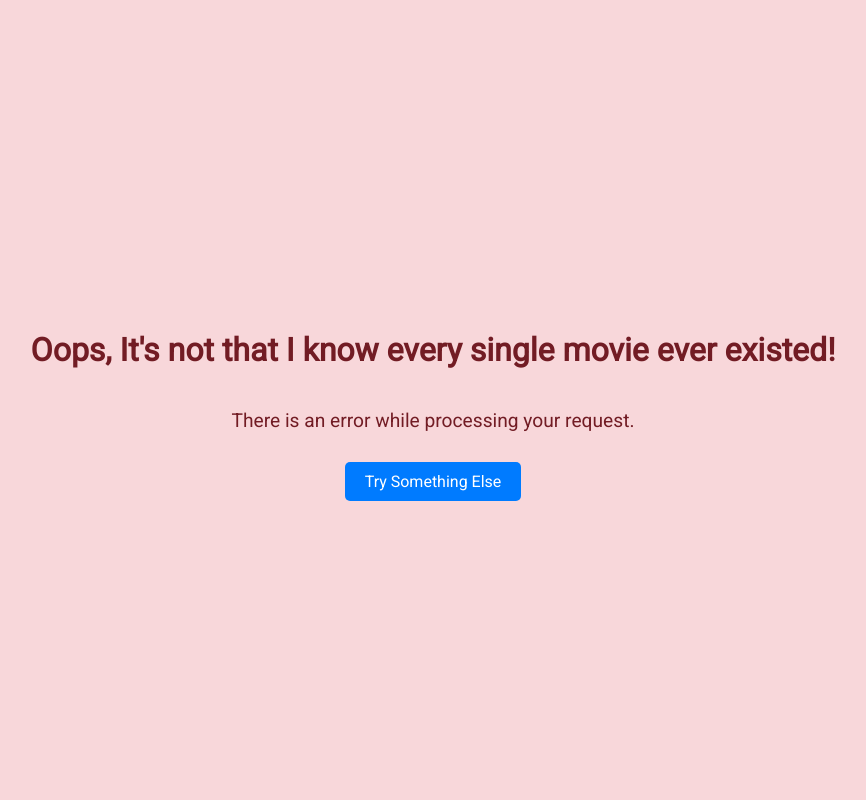
After one commit to tinrt/FlickPicks, a Flask app: template templates/error.html in a window 1280 px wide. The commit adds this page. Shown: the whole page, without its empty margins (207-1073 px from the left). Run offline with Flask 3, Linux system fonts and the light colour scheme; the template is opened without the code that fills it, so the values that code supplies are empty.

Commit message:
Error Page Added

```diff
--- a/app.py
+++ b/app.py
@@ -8,17 +8,23 @@ import pickle
 
 app = Flask(__name__)
 
-@app.route("/", methods=["GET", "POST"])
+# Function to correct user input
+def correct_movie_name(movie_name):
+    return movie_name.title()
+
+@app.route('/', methods=['GET', 'POST'])
 def home():
     try:
         name = None
         info_dict, summary, content_req_list, user_req_list = None, None, None, None
 
-        if request.method == "POST":
+        if request.method == 'POST':
             # Get the movie name from the form
             name = request.form.get('name')
 
             if name:
+                # Correct the movie name format
+                name = correct_movie_name(name)
                 # Get movie info
                 df = get_movie_info(name)
 
@@ -48,7 +54,17 @@ def home():
         )
 
     except Exception as e:
-        return f"An error occurred: {e}"
+        return render_template('error.html')
 
-if __name__ == "__main__":
+# Custom error handler for 404 (Page Not Found)
+@app.errorhandler(404)
+def page_not_found(e):
+    return render_template('error.html'), 404
+
+# Custom error handler for 500 (Internal Server Error)
+@app.errorhandler(500)
+def internal_server_error(e):
+    return render_template('error.html'), 500
+
+if __name__ == '__main__':
     app.run(debug=True)
--- /dev/null
+++ b/templates/error.html
@@ -0,0 +1,49 @@
+<!DOCTYPE html>
+<html lang="en">
+<head>
+    <meta charset="UTF-8">
+    <meta name="viewport" content="width=device-width, initial-scale=1.0">
+    <title>Error Page</title>
+    <link href="https://fonts.googleapis.com/css2?family=Roboto&display=swap" rel="stylesheet">
+    <style>
+        body {
+            display: flex;
+            flex-direction: column;
+            align-items: center;
+            justify-content: center;
+            height: 100vh;
+            margin: 0;
+            font-family: 'Roboto', sans-serif;
+            background-color: #f8d7da;
+        }
+        h1 {
+            color: #721c24;
+        }
+        p {
+            color: #721c24;
+            font-size: 1.2rem;
+        }
+        .button-container {
+            margin-top: 20px;
+        }
+        a {
+            text-decoration: none;
+            padding: 10px 20px;
+            font-size: 1rem;
+            color: white;
+            background-color: #007BFF;
+            border-radius: 5px;
+        }
+        a:hover {
+            background-color: #0056b3;
+        }
+    </style>
+</head>
+<body>
+    <h1>Oops, It's not that I know every single movie ever existed!</h1>
+    <p>There is an error while processing your request.</p>
+    <div class="button-container">
+        <a href="/">Try Something Else</a>
+    </div>
+</body>
+</html>
```
Also changed, not shown: templates/home.html (+68 -18 lines).
